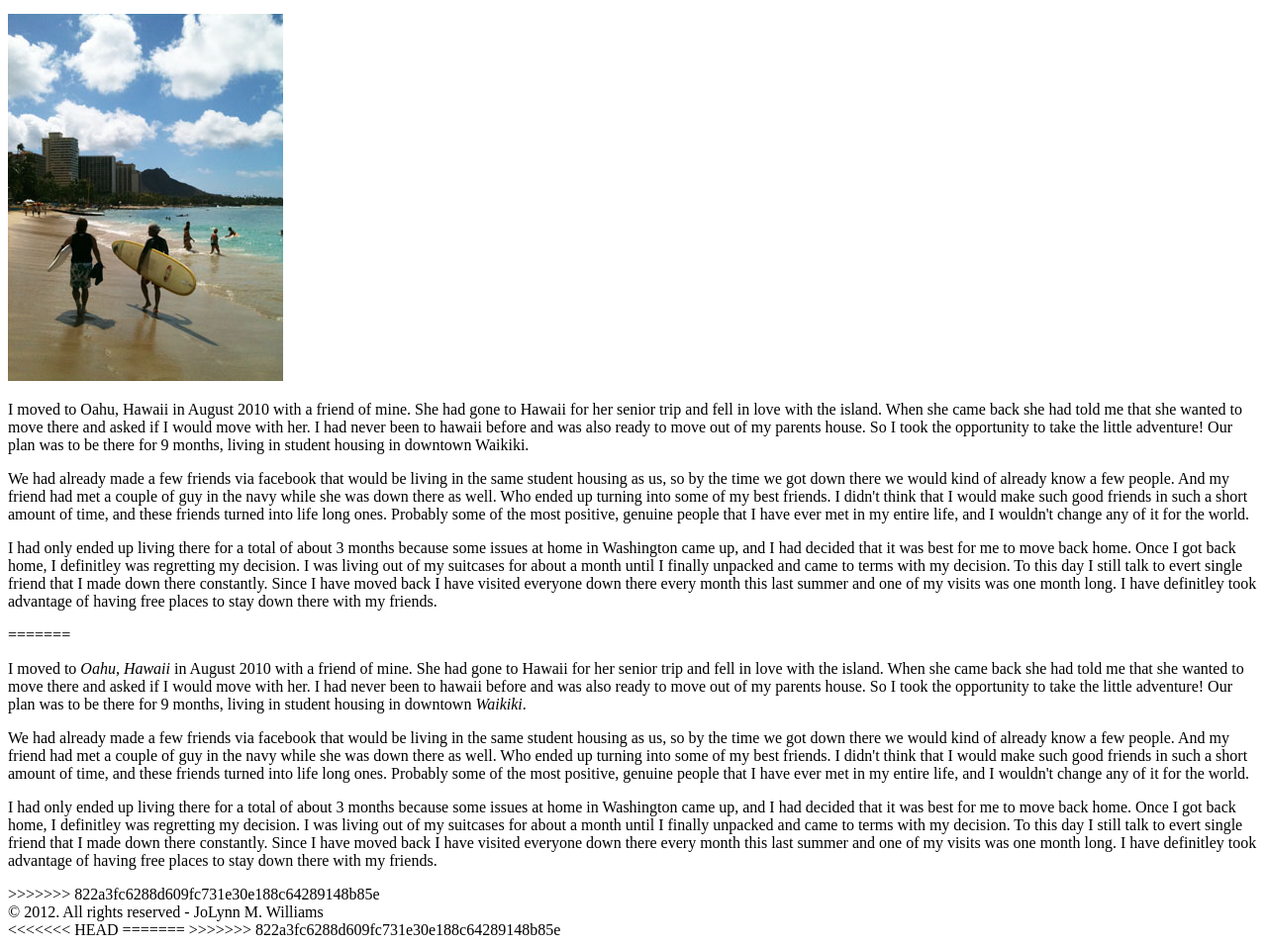
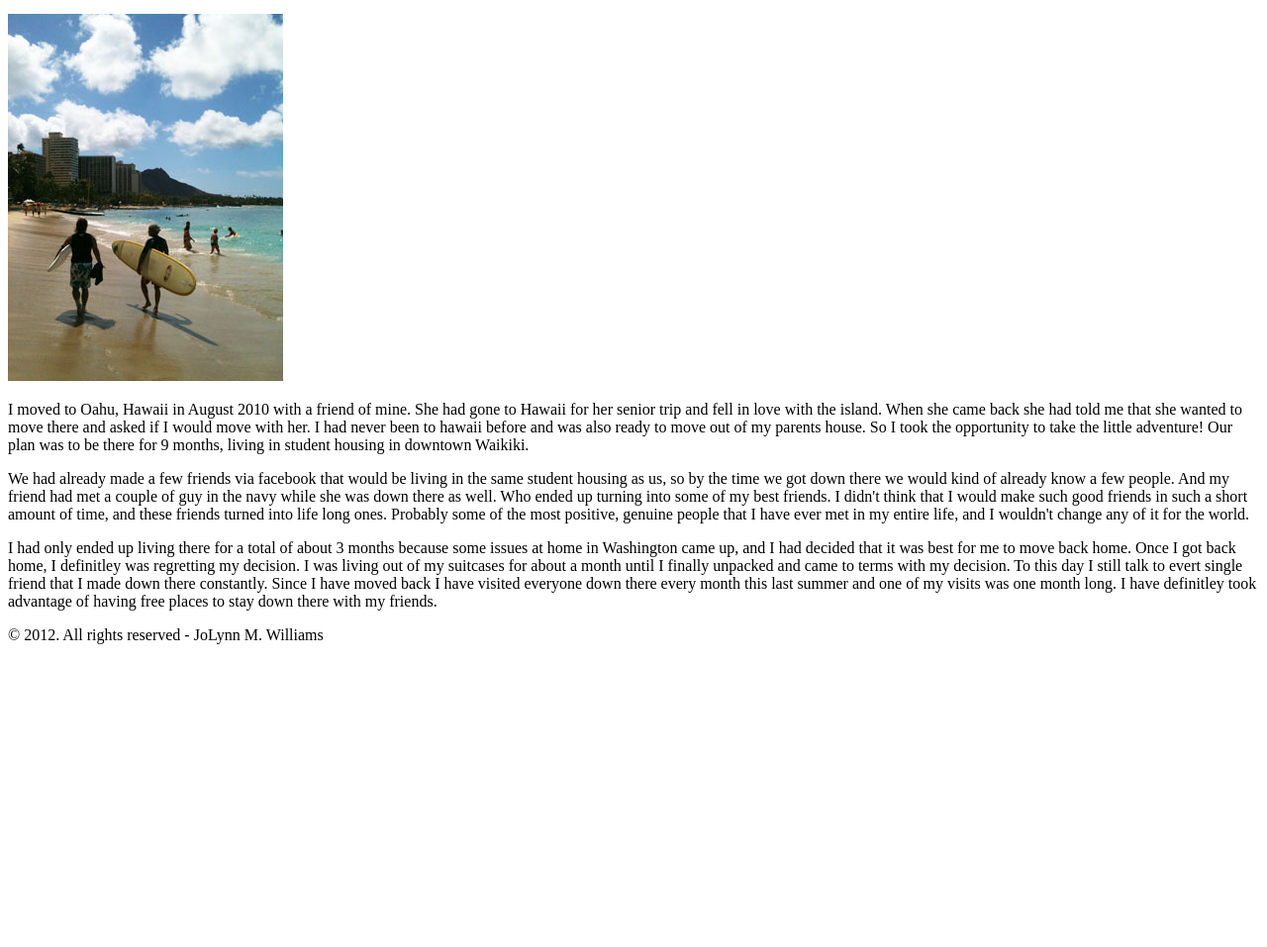
Before and after one commit to jolynnwilliams04/WSD-project3, a plain HTML site: page MySite/index.html in a window 1280 px wide. Shown: the part 136-1093 px from the top of the page at 99% size. After the commit the page ends 800 px from the top, so only its background shows below. Drawn offline with Linux system fonts and the light colour scheme; files whose address does not match are found by name.

Commit message:
deletion

```diff
--- a/MySite/index.html
+++ b/MySite/index.html
@@ -26,20 +26,6 @@
 
 <p>I had only ended up living there for a total of about 3 months because some issues at home in Washington came up, and I had decided that it was best for me to move back home. Once I got back home, I definitley was regretting my decision. I was living out of my suitcases for about a month until I finally unpacked and came to terms with my decision. To this day I still talk to evert single friend that I made down there constantly. Since I have moved back I have visited everyone down there every month this last summer and one of my visits was one month long. I have definitley took advantage of having free places to stay down there with my friends.</p>
 
-
-
-
-
-=======
-<p>I moved to <em>Oahu, Hawaii</em> in August 2010 with a friend of mine. She had gone to Hawaii for her senior trip and fell in love with the island. When she came back she had told me that she wanted to move there and asked if I would move with her. I had never been to hawaii before and was also ready to move out of my parents house. So I took the opportunity to take the little adventure! Our plan was to be there for 9 months, living in student housing in downtown <em>Waikiki</em>.</p>
-
-<p>We had already made a few friends via facebook that would be living in the same student housing as us, so by the time we got down there we would kind of already know a few people. And my friend had met a couple of guy in the navy while she was down there as well. Who ended up turning into some of my best friends. I didn't think that I would make such good friends in such a short amount of time, and these friends turned into life long ones. Probably some of the most positive, genuine people that I have ever met in my entire life, and I wouldn't change any of it for the world.</p>
-
-<p>I had only ended up living there for a total of about 3 months because some issues at home in Washington came up, and I had decided that it was best for me to move back home. Once I got back home, I definitley was regretting my decision. I was living out of my suitcases for about a month until I finally unpacked and came to terms with my decision. To this day I still talk to evert single friend that I made down there constantly. Since I have moved back I have visited everyone down there every month this last summer and one of my visits was one month long. I have definitley took advantage of having free places to stay down there with my friends. </p>
-
->>>>>>> 822a3fc6288d609fc731e30e188c64289148b85e
-
-
 <footer>
   &copy; 2012. All rights reserved - JoLynn M. Williams
   </footer>
@@ -47,9 +33,6 @@
 
   </div>
 
-<<<<<<< HEAD
-=======
 
->>>>>>> 822a3fc6288d609fc731e30e188c64289148b85e
 </body>
 </html>
```
